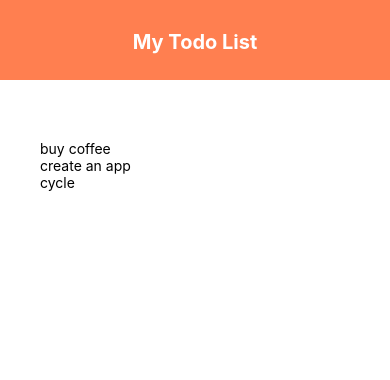
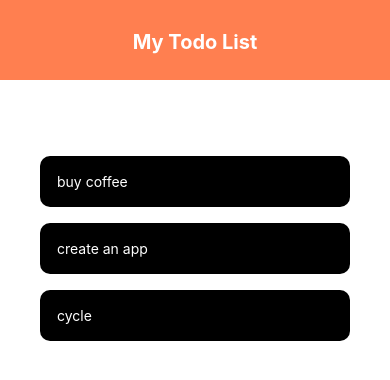
Before and after one commit to aashiqahmed98/todo-list-react-native-app, a React Native app: screen / in a window 390 px wide. Shown: the top 380 px of the page. Built offline with nearby package versions, Linux system fonts and the light colour scheme.

Commit message:
create todoItem component

```diff
--- a/App.js
+++ b/App.js
@@ -1,6 +1,7 @@
 import { useState } from 'react'
 import { FlatList, StyleSheet, Text, View } from 'react-native'
 import Header from './components/Header'
+import TodoItem from './components/TodoItem'
 
 export default function App() {
 	const [todos, setTodos] = useState([
@@ -18,6 +19,12 @@
 		},
 	])
 
+	const pressHandler = (id) => {
+		setTodos((prevTodos) => {
+			return prevTodos.filter((todoItem) => todoItem.key !== id)
+		})
+	}
+
 	return (
 		<View style={styles.container}>
 			<Header />
@@ -26,7 +33,9 @@
 				<View style={styles.list}>
 					<FlatList
 						data={todos}
-						renderItem={({ item }) => <Text>{item.text}</Text>}
+						renderItem={({ item }) => (
+							<TodoItem item={item} pressHandler={pressHandler} />
+						)}
 						keyExtractor={(item) => item.key}
 					/>
 				</View>
--- /dev/null
+++ b/components/TodoItem.js
@@ -0,0 +1,23 @@
+import { StyleSheet, Text, View, TouchableOpacity } from 'react-native'
+
+function TodoItem({ item, pressHandler }) {
+	return (
+		<TouchableOpacity onPress={() => pressHandler(item.key)}>
+			<Text style={styles.item}>{item.text}</Text>
+		</TouchableOpacity>
+	)
+}
+
+const styles = StyleSheet.create({
+	item: {
+		padding: 16,
+		marginTop: 16,
+		backgroundColor: 'black',
+		color: 'white',
+		borderWidth: 1,
+		borderStyle: 'dashed',
+		borderRadius: 10,
+	},
+})
+
+export default TodoItem
```
